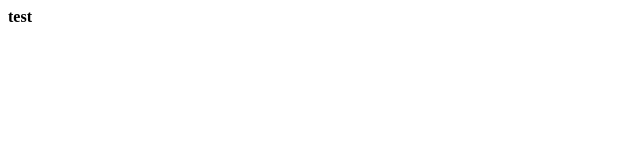
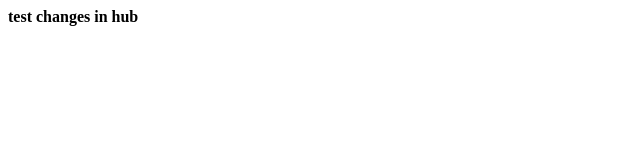
Before and after one commit to shankarthanu/Repo1, a plain HTML site: page testSolution/Index.html in a window 1280 px wide. Shown: the whole page, without its empty margins (0-640 px from the left). Drawn offline with Linux system fonts and the light colour scheme.

Commit message:
updated in hub

```diff
--- a/testSolution/Index.html
+++ b/testSolution/Index.html
@@ -6,6 +6,6 @@
     <title></title>
 </head>
 <body>
-    <B>test</B>
+    <B>test  changes in hub</B>
 </body>
 </html>
```
